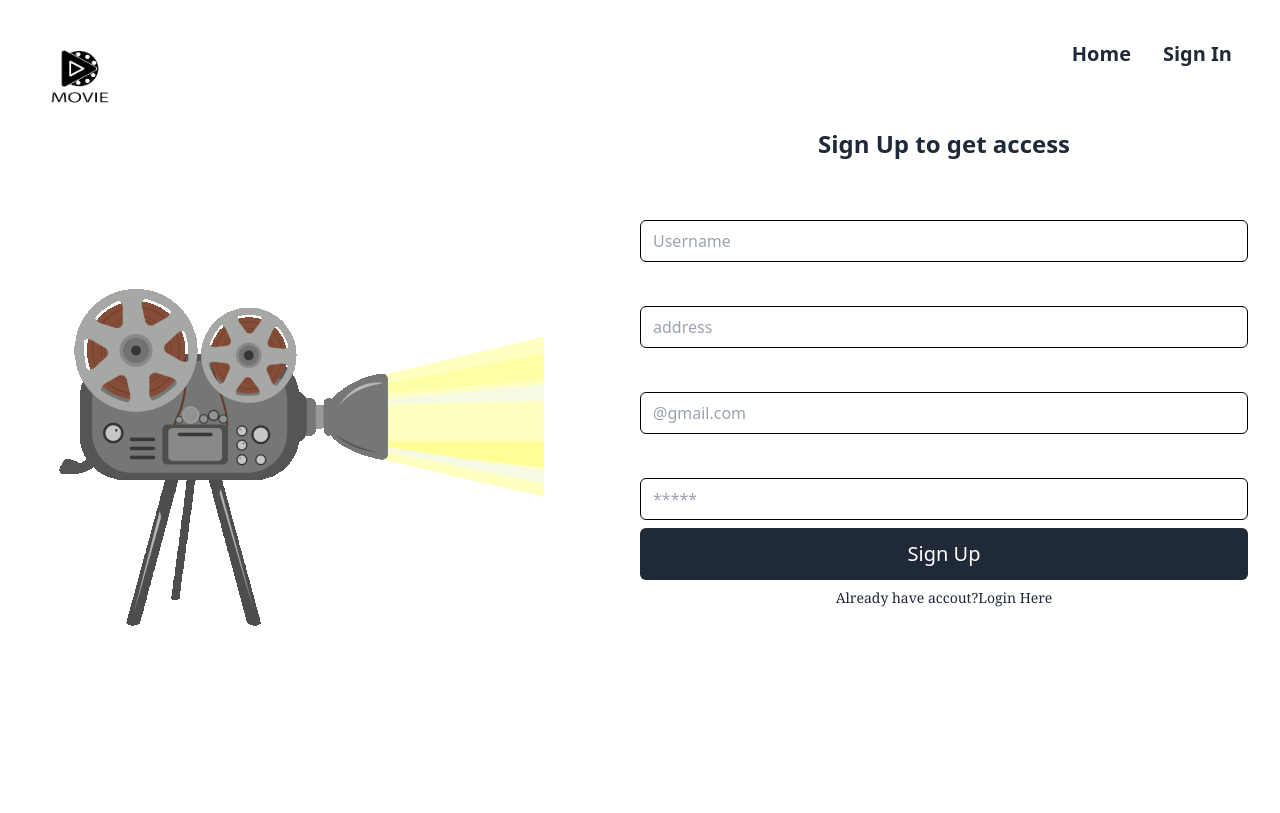
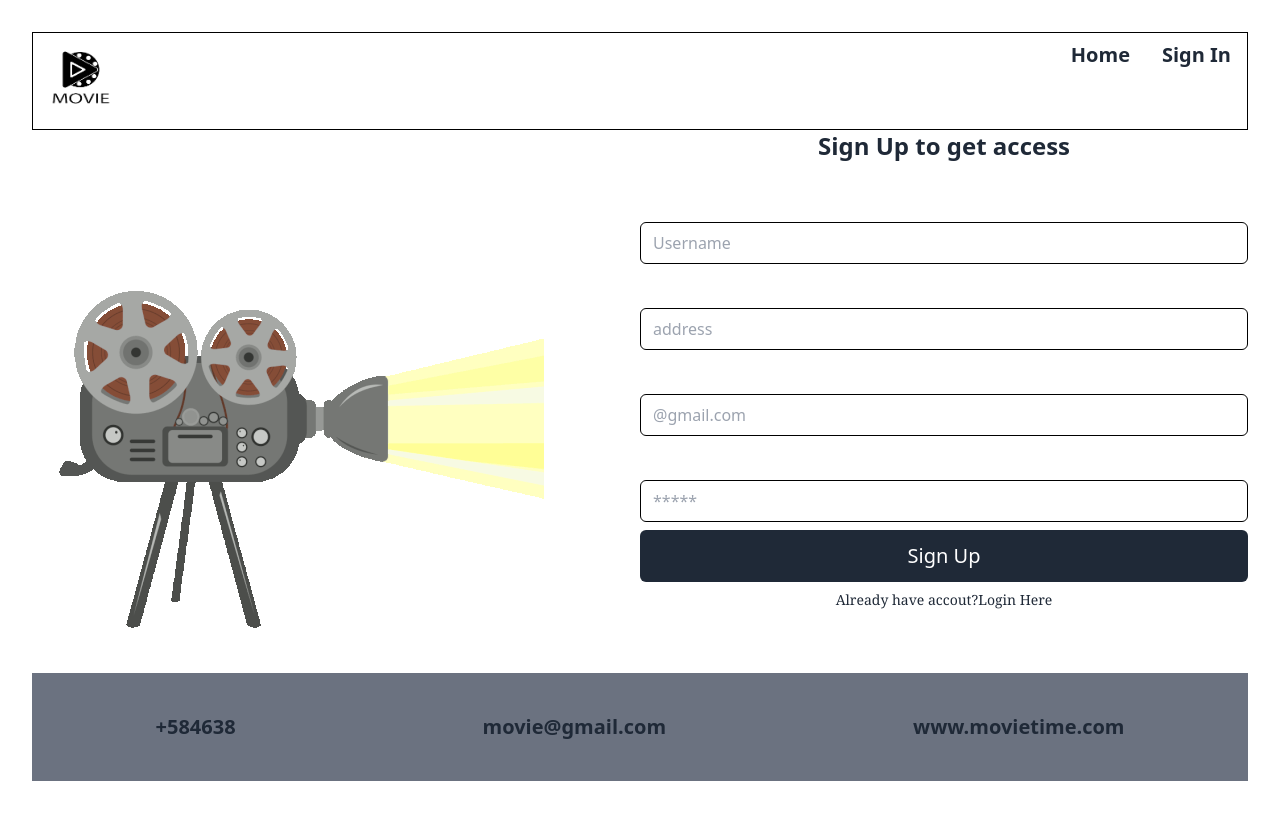
Before and after one commit to jannatun-nur/my-task, a React (Vite) app: page /signup in a window 1280 px wide. Built offline with nearby package versions, Linux system fonts and the light colour scheme; no server answers.

Commit message:
all done

```diff
--- a/src/Banner/Banner.jsx
+++ b/src/Banner/Banner.jsx
@@ -8,12 +8,12 @@ const Banner = () => {
          <div>
          <img
             src={banner}
-            className="max-w-sm rounded-lg"
+            className="lg:w-1/2 rounded-lg w-36 mx-auto"
           />
          </div>
-          <div className="lg:w-1/2">
-            <h1 className="text-5xl font-bold">Is It Weekend!!</h1>
-            <p className="py-6 text-xs lg:text-xl font-semibold">
+          <div className="lg:w-1/2 mt-4">
+            <h1 className="text-xl lg:text-3xl font-bold">Is It Weekend!!</h1>
+            <p className="text-xs lg:text-xl font-semibold">
               What is your plan for this weekend??? Let us help
               you to make your weekend more enjoyfull and cheerable.
               Let's start the journey with us.
--- a/src/Category/Details.jsx
+++ b/src/Category/Details.jsx
@@ -1,7 +1,21 @@
-import { Link, useLoaderData } from "react-router-dom";
+import { useContext } from "react";
+import { Link, useLoaderData, useNavigate } from "react-router-dom";
+import { AuthContext } from "../../public/Provider/AuthProvider";
 
 
 const Details = () => {
+    const {user} = useContext(AuthContext)
+    const navigate = useNavigate()
+    const handleClick = (e) =>{
+        e.preventDefault()
+
+        if(user?.email){
+            navigate('/ticket')
+        }
+        else{
+            navigate('/signin')
+        }
+    }
     const items = useLoaderData()
     console.log(items);
     return (
@@ -15,9 +29,11 @@ const Details = () => {
             <p>{items?.country?.code}</p>
             <p>{items?.country?.timezone}</p>
 
-          <Link to='/ticket'>
-          <button className="text-xs lg:text-xl px-2 py-1 lg:px-4 lg:py-2 bg-gray-800 text-white font-bold my-4 rounded-md" >Book Ticket</button>
-          </Link>
+
+          <button
+          onClick={handleClick}
+          className="text-xs lg:text-xl px-2 py-1 lg:px-4 lg:py-2 bg-gray-800 text-white font-bold my-4 rounded-md" >Book Ticket</button>
+
         </div>
     );
 };
--- /dev/null
+++ b/src/Footer/Footer.jsx
@@ -0,0 +1,17 @@
+
+
+const Footer = () => {
+    return (
+        <div>
+            <section className="bg-gray-500 py-10 mt-2  ">
+                <ul className="flex justify-around text-gray-800 font-bold text-xs lg:text-xl">
+                    <li>+584638</li>
+                    <li>movie@gmail.com</li>
+                    <li>www.movietime.com</li>
+                </ul>
+            </section>
+        </div>
+    );
+};
+
+export default Footer;
--- a/src/Layout/Layout.jsx
+++ b/src/Layout/Layout.jsx
@@ -1,12 +1,14 @@
 import { Outlet } from "react-router-dom";
 import Navbar from "../Navbar/Navbar";
+import Footer from "../Footer/Footer";
 
 
 const Layout = () => {
     return (
-        <div>
+        <div className="bg-white">
             <Navbar/>
             <Outlet/>
+            <Footer/>
         </div>
     );
 };
--- a/src/Navbar/Navbar.jsx
+++ b/src/Navbar/Navbar.jsx
@@ -5,12 +5,12 @@ import { AuthContext } from '../../public/Provider/AuthProvider';
 const Navbar = () => {
 
   const navlink = <>
-  <Link to= "/"><button className=' text-xs lg:text-xl px-2 py-1 lg:px-4 lg:py-2 bg-white text-gray-800 font-bold'>Home</button></Link>
+  <Link to= "/"><button className='hover:text-white hover:bg-gray-800 text-xs lg:text-xl px-2 py-1 lg:px-4 lg:py-2 bg-white text-gray-800 font-bold'>Home</button></Link>
   </>
   const {user , logout} = useContext(AuthContext)
   return (
     <div>
-      <header className="bg-white text-gray-800 w-full">
+      <header className="bg-white text-gray-800 w-full border border-black">
         <div className="flex justify-between">
           <div className="flex">
         <img className='h-10 w-10 lg:h-24 lg:w-24' src={logo} alt="" />
@@ -23,7 +23,7 @@ const Navbar = () => {
 
  {user?.email ? (
 
-      <button onClick={logout} className=" text-xs lg:text-xl px-2 py-1 lg:px-4 lg:py-2 bg-white text-gray-800 font-bold">LogOut</button>
+      <button onClick={logout} className="hover:text-white hover:bg-gray-800 text-xs lg:text-xl px-2 py-1 lg:px-4 lg:py-2 bg-white text-gray-800 font-bold lg:mt-4">LogOut</button>
 
  ) : (
     <button className=" text-xs lg:text-xl px-2 py-1 lg:px-4 lg:py-2 bg-white text-gray-800 font-bold"><Link to="/signin">Sign In</Link></button>
```
